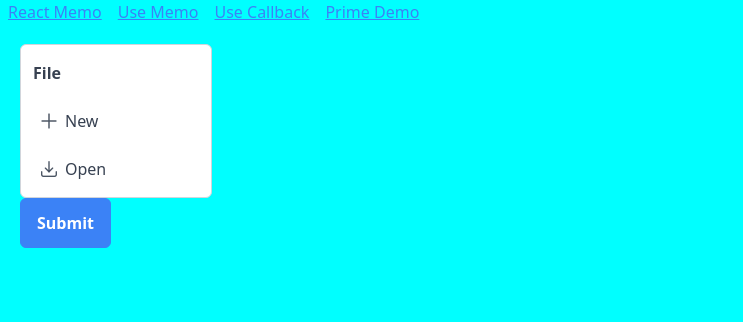
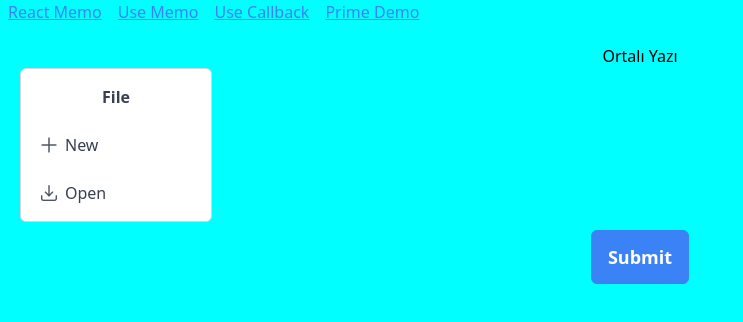
Before and after one commit to neominalsolutions/gulsan-react-optimization-app, a React app: page /prime-demo in a window 1280 px wide. Shown: the top 322 px of the page, without its empty margins (0-743 px from the left). Built offline with nearby package versions, Linux system fonts and the light colour scheme.

Commit message:
Prime Demo

```diff
--- a/src/components/prime-demo/prime.demo.tsx
+++ b/src/components/prime-demo/prime.demo.tsx
@@ -20,8 +20,11 @@ function PrimeDemo() {
 
 	return (
 		<>
-			<Menu model={items} />
-			<Button onClick={click} label="Submit" />
+			<div className="text-center">
+				<p>Ortalı Yazı</p>
+				<Menu className="mb-2" model={items} />
+				<Button className="text-lg" onClick={click} label="Submit" />
+			</div>
 		</>
 	);
 }
```
